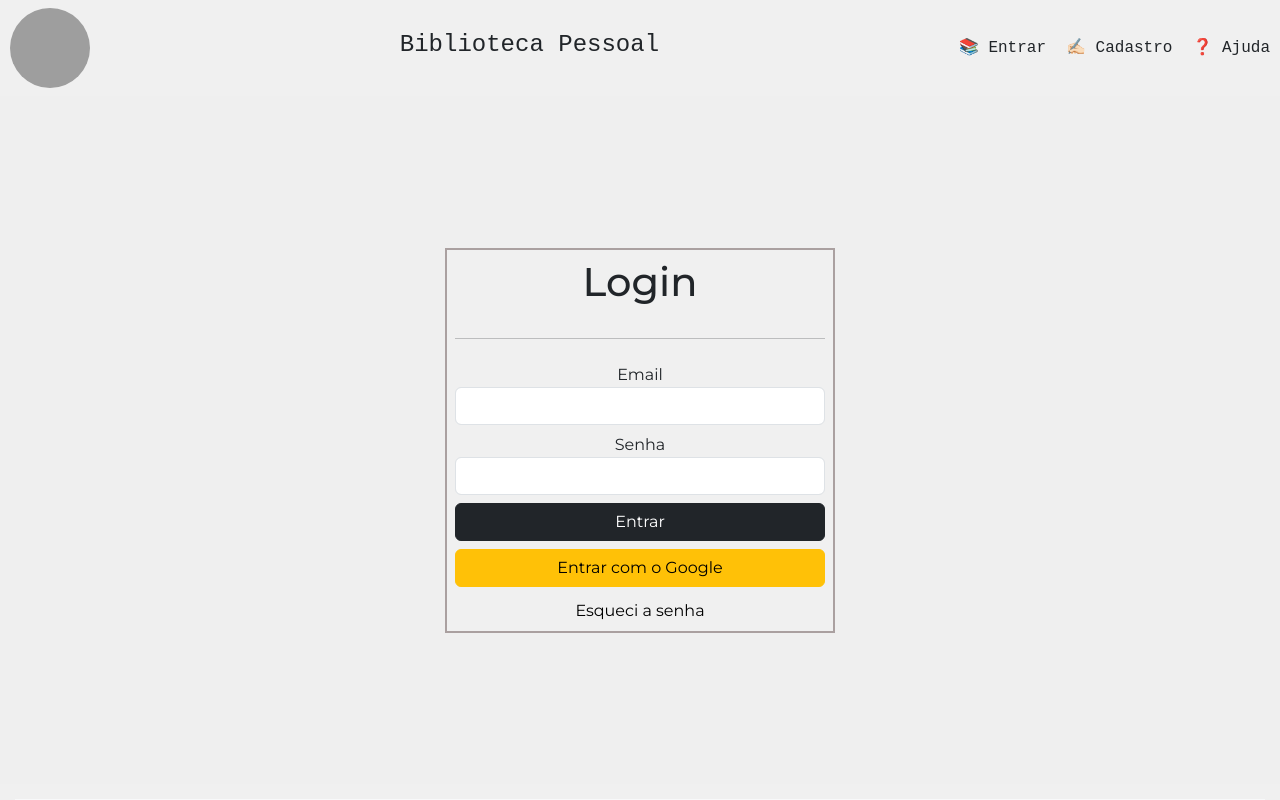
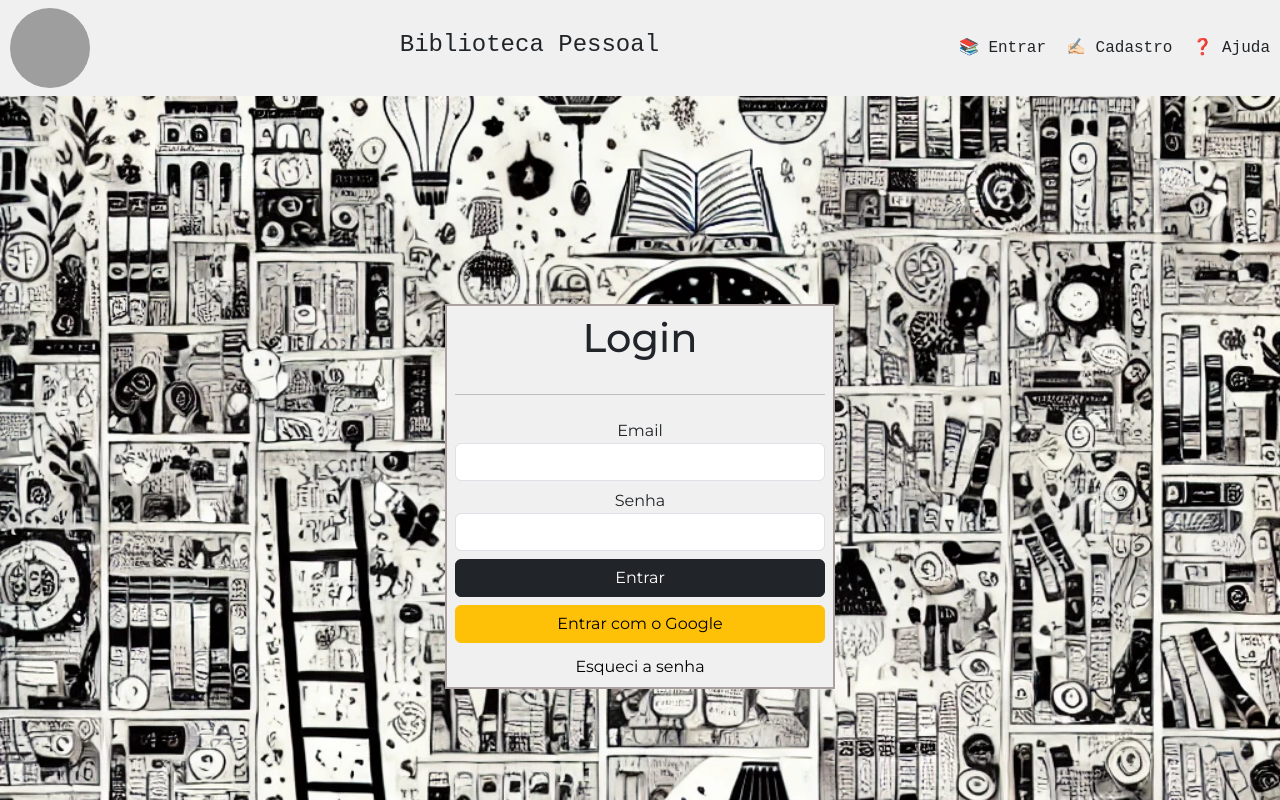
Before and after one commit to ingxrd/Semana6ProjetoFinal, a React (Vite) app in the folder projetosemana6/: page /login in a window 1280 px wide. Shown: the top 800 px of the page. Built offline with nearby package versions, Linux system fonts and the light colour scheme; no server answers; grey boxes are pictures that could not be loaded.

Commit message:
atualização usecontext pagina novo livro

```diff
--- a/projetosemana6/src/pages/Login.jsx
+++ b/projetosemana6/src/pages/Login.jsx
@@ -3,6 +3,7 @@ import { useForm } from "react-hook-form";
 import { useNavigate } from "react-router-dom";
 import { entrarGoogle, loginUsuario, resetPass } from "../firebase/auth";
 import toast from "react-hot-toast";
+import fundo from "../assets/fundo.jpg";
 
 
 function Login() {
@@ -35,7 +36,7 @@ function Login() {
     }
 
     return (
-        <main className="main d-flex align-items-center">
+        <main className="main d-flex align-items-center" style={{ backgroundImage: `url(${fundo})`, minHeight: '100vh' }}>
             <Container className="form-container ">
             <Form className=" form-area" onSubmit={handleSubmit(entrar)}>
                 <h1>Login</h1>
--- a/projetosemana6/src/pages/NovoLivro.jsx
+++ b/projetosemana6/src/pages/NovoLivro.jsx
@@ -1,17 +1,20 @@
 import { useState } from 'react';
 import { useForm } from 'react-hook-form';
-import { useNavigate } from 'react-router-dom';
+import { useNavigate, Navigate } from 'react-router-dom';
 import { Button } from 'react-bootstrap';
 import toast from 'react-hot-toast';
 import { ref, uploadBytesResumable, getDownloadURL } from 'firebase/storage';
 import { storage } from '../firebase/config'; // Certifique-se de que o caminho está correto
 import { novoLivro } from '../firebase/livros';
+import { useContext } from "react";
+import { UsuarioContext } from "../contexts/UsuarioContext";
 
 function NovoLivro() {
   const [imgURL, setImgURL] = useState(null);
   const [progresspercent, setProgresspercent] = useState(0);
   const { register, handleSubmit, formState: { errors }, setValue } = useForm();
   const navigate = useNavigate();
+  const usuario = useContext(UsuarioContext);
 
   const handleEnviar = (data) => {
     const file = data.capa[0];
@@ -40,6 +43,10 @@ function NovoLivro() {
         });
       }
     );
+  }
+
+  if (usuario === null) {
+    return <Navigate to="/login" />
   }
 
   return (
```
Also changed, not shown: projetosemana6/src/pages/Home.css (line endings or trailing spaces).
